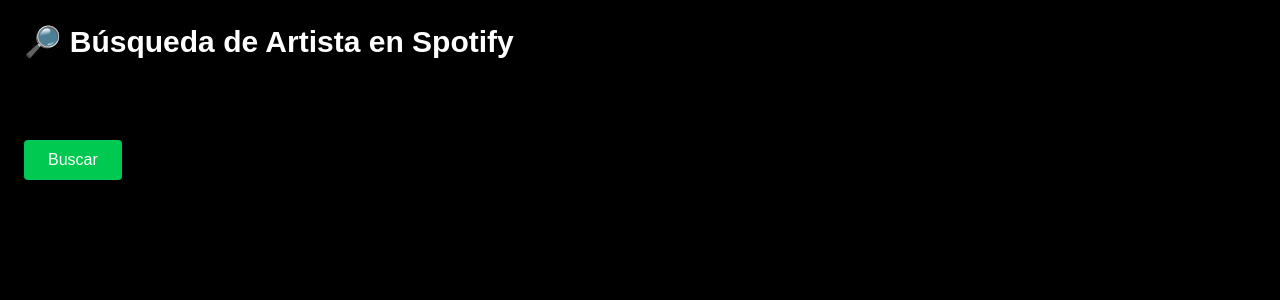
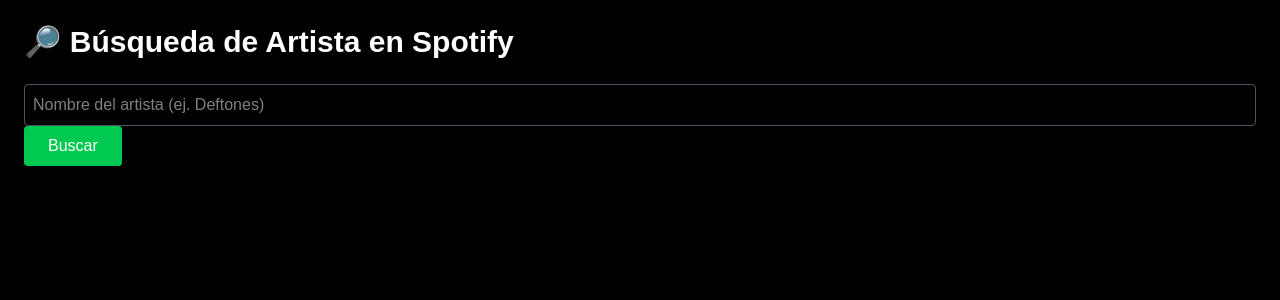
Before and after one commit to el-gonzalope/noq-app, a Next.js app: page /artist-lookup in a window 1280 px wide. Shown: the top 300 px of the page. Built offline with nearby package versions, Linux system fonts and the light colour scheme.

Commit message:
Fix: text color in artist search input field

```diff
--- a/pages/artist-lookup.tsx
+++ b/pages/artist-lookup.tsx
@@ -62,7 +62,7 @@
           placeholder="Nombre del artista (ej. Deftones)"
           value={searchQuery}
           onChange={(e) => setSearchQuery(e.target.value)}
-          className="w-full p-3 text-black rounded mb-2"
+          className="w-full p-2 bg-black border border-gray-600 rounded text-white"
         />
         <button
           onClick={searchArtist}
```
